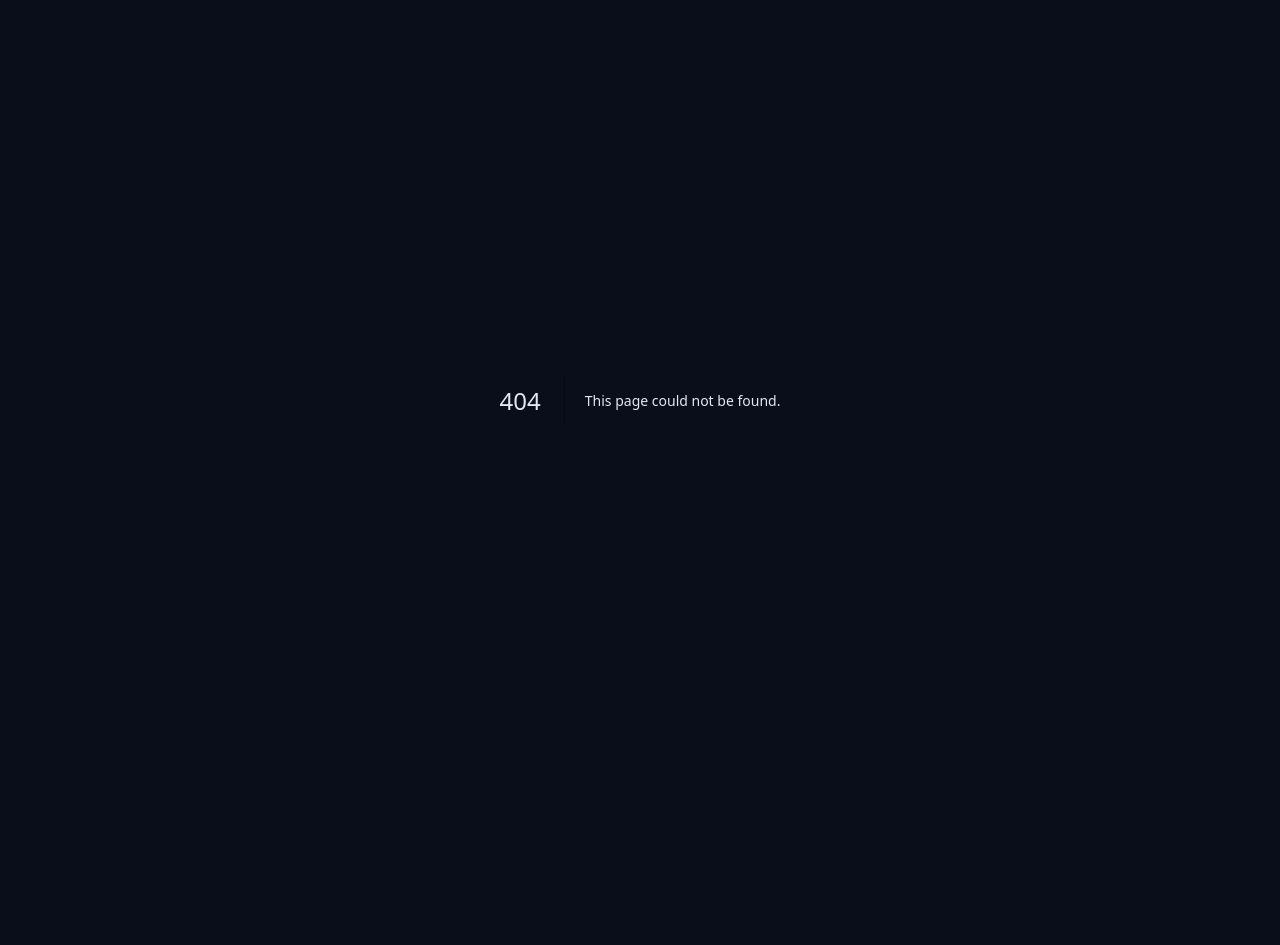
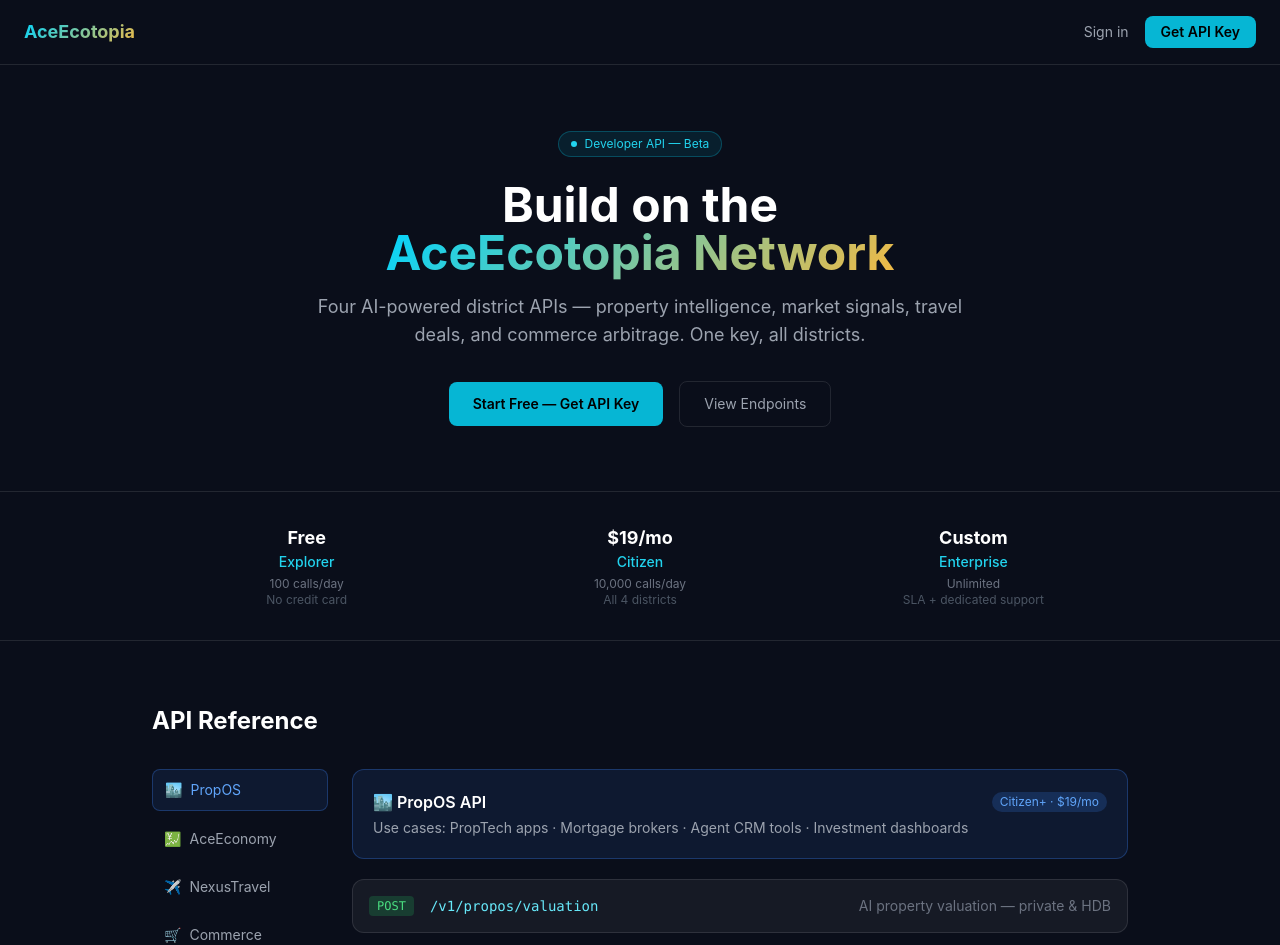
Before and after one commit to mailts001/MasterPage_AceEcotopia, a Next.js app: page /developer in a window 1280 px wide. Before the commit this address had no page. Shown: the top 945 px of the page. Before the commit the page ends 800 px from the top, so only its background shows below. Built offline with nearby package versions, Linux system fonts and the light colour scheme.

Commit message:
Add developer API portal with district endpoint explorer

```diff
--- /dev/null
+++ b/app/developer/page.tsx
@@ -0,0 +1,207 @@
+'use client'
+
+import { useState } from 'react'
+import Link from 'next/link'
+
+const APIS = [
+  {
+    district: 'PropOS',
+    icon: '🏙️',
+    color: 'text-blue-400',
+    border: 'border-blue-500/30',
+    bg: 'bg-blue-500/10',
+    badge: 'bg-blue-500/20 text-blue-400',
+    plan: 'Citizen+',
+    price: '$19/mo',
+    endpoints: [
+      { method: 'POST', path: '/v1/propos/valuation', desc: 'AI property valuation — private & HDB' },
+      { method: 'POST', path: '/v1/propos/deals', desc: 'Scan undervalued properties by district' },
+      { method: 'GET',  path: '/v1/propos/rental-arbitrage', desc: 'Find rental yield opportunities' },
+      { method: 'GET',  path: '/v1/propos/news/sentiment', desc: 'Singapore property sentiment index' },
+    ],
+    useCases: ['PropTech apps', 'Mortgage brokers', 'Agent CRM tools', 'Investment dashboards'],
+  },
+  {
+    district: 'AceEconomy',
+    icon: '💹',
+    color: 'text-green-400',
+    border: 'border-green-500/30',
+    bg: 'bg-green-500/10',
+    badge: 'bg-green-500/20 text-green-400',
+    plan: 'Citizen+',
+    price: '$19/mo',
+    endpoints: [
+      { method: 'GET',  path: '/v1/economy/signals', desc: 'Live momentum signals — US & HK stocks' },
+      { method: 'GET',  path: '/v1/economy/scanner', desc: 'RSI + MACD scanner results' },
+      { method: 'GET',  path: '/v1/economy/squeeze', desc: 'Volatility squeeze opportunities' },
+      { method: 'GET',  path: '/v1/economy/earnings', desc: 'Upcoming earnings catalysts' },
+    ],
+    useCases: ['Retail trading apps', 'Robo-advisors', 'Financial newsletters', 'Portfolio trackers'],
+  },
+  {
+    district: 'NexusTravel',
+    icon: '✈️',
+    color: 'text-purple-400',
+    border: 'border-purple-500/30',
+    bg: 'bg-purple-500/10',
+    badge: 'bg-purple-500/20 text-purple-400',
+    plan: 'Citizen+',
+    price: '$19/mo',
+    endpoints: [
+      { method: 'GET',  path: '/v1/travel/deals', desc: 'Live flight & hotel deal alerts' },
+      { method: 'POST', path: '/v1/travel/monitor', desc: 'Set a price-drop monitor for a route' },
+      { method: 'GET',  path: '/v1/travel/currency', desc: 'FX signals for travel routes' },
+      { method: 'GET',  path: '/v1/travel/alerts', desc: 'Recent alerts fired on monitored routes' },
+    ],
+    useCases: ['Travel apps', 'Corporate travel tools', 'Points optimisers', 'Deal newsletters'],
+  },
+  {
+    district: 'Commerce',
+    icon: '🛒',
+    color: 'text-amber-400',
+    border: 'border-amber-500/30',
+    bg: 'bg-amber-500/10',
+    badge: 'bg-amber-500/20 text-amber-400',
+    plan: 'Enterprise',
+    price: 'Custom',
+    endpoints: [
+      { method: 'GET',  path: '/v1/commerce/arbitrage', desc: 'Price gaps across Shopee, Lazada, Amazon' },
+      { method: 'POST', path: '/v1/commerce/scan', desc: 'Scan a product category for gaps' },
+      { method: 'GET',  path: '/v1/commerce/competitors', desc: 'Competitor price movements' },
+      { method: 'POST', path: '/v1/commerce/list', desc: 'Auto-generate optimised listing copy' },
+    ],
+    useCases: ['eCommerce sellers', 'Dropshipping tools', 'Amazon/Shopee analytics', 'Sourcing agents'],
+  },
+]
+
+const METHOD_COLOR: Record<string, string> = {
+  GET:  'bg-blue-500/20 text-blue-400',
+  POST: 'bg-green-500/20 text-green-400',
+  DELETE: 'bg-red-500/20 text-red-400',
+}
+
+export default function DeveloperPage() {
+  const [activeApi, setActiveApi] = useState(0)
+  const api = APIS[activeApi]
+
+  return (
+    <div className="min-h-screen bg-[#0A0E1A] text-white">
+      {/* Nav */}
+      <nav className="border-b border-white/10 px-6 py-4 flex items-center justify-between">
+        <Link href="/" className="text-lg font-bold gradient-text">AceEcotopia</Link>
+        <div className="flex items-center gap-4">
+          <Link href="/citizen/login" className="text-sm text-gray-400 hover:text-white transition">Sign in</Link>
+          <Link href="/citizen/register" className="text-sm bg-cyan-500 hover:bg-cyan-400 text-black font-semibold px-4 py-1.5 rounded-lg transition">
+            Get API Key
+          </Link>
+        </div>
+      </nav>
+
+      {/* Hero */}
+      <div className="max-w-5xl mx-auto px-6 py-16 text-center">
+        <div className="inline-flex items-center gap-2 text-xs text-cyan-400 border border-cyan-500/30 bg-cyan-500/10 px-3 py-1 rounded-full mb-6">
+          <span className="w-1.5 h-1.5 bg-cyan-400 rounded-full" />
+          Developer API — Beta
+        </div>
+        <h1 className="text-4xl md:text-5xl font-bold mb-4">
+          Build on the<br /><span className="gradient-text">AceEcotopia Network</span>
+        </h1>
+        <p className="text-lg text-gray-400 max-w-2xl mx-auto mb-8">
+          Four AI-powered district APIs — property intelligence, market signals, travel deals, and commerce arbitrage. One key, all districts.
+        </p>
+        <div className="flex items-center justify-center gap-4">
+          <Link href="/citizen/register" className="bg-cyan-500 hover:bg-cyan-400 text-black font-semibold px-6 py-3 rounded-lg transition text-sm">
+            Start Free — Get API Key
+          </Link>
+          <a href="#endpoints" className="text-sm text-gray-400 hover:text-white transition border border-white/10 px-6 py-3 rounded-lg">
+            View Endpoints
+          </a>
+        </div>
+      </div>
+
+      {/* Pricing strip */}
+      <div className="border-y border-white/10 bg-white/2 py-8">
+        <div className="max-w-5xl mx-auto px-6 grid grid-cols-3 gap-6">
+          {[
+            { tier: 'Explorer', price: 'Free', calls: '100 calls/day', note: 'No credit card' },
+            { tier: 'Citizen', price: '$19/mo', calls: '10,000 calls/day', note: 'All 4 districts' },
+            { tier: 'Enterprise', price: 'Custom', calls: 'Unlimited', note: 'SLA + dedicated support' },
+          ].map(p => (
+            <div key={p.tier} className="text-center">
+              <div className="text-lg font-bold text-white">{p.price}</div>
+              <div className="text-sm text-cyan-400 font-medium">{p.tier}</div>
+              <div className="text-xs text-gray-500 mt-1">{p.calls}</div>
+              <div className="text-xs text-gray-600">{p.note}</div>
+            </div>
+          ))}
+        </div>
+      </div>
+
+      {/* API Explorer */}
+      <div id="endpoints" className="max-w-5xl mx-auto px-6 py-16">
+        <h2 className="text-2xl font-bold mb-8">API Reference</h2>
+
+        <div className="flex gap-6">
+          {/* District tabs */}
+          <div className="w-44 shrink-0 space-y-2">
+            {APIS.map((a, i) => (
+              <button
+                key={a.district}
+                onClick={() => setActiveApi(i)}
+                className={`w-full text-left px-3 py-2.5 rounded-lg text-sm transition flex items-center gap-2 ${
+                  activeApi === i
+                    ? `${a.bg} ${a.color} border ${a.border}`
+                    : 'text-gray-400 hover:text-white hover:bg-white/5'
+                }`}
+              >
+                <span>{a.icon}</span>
+                {a.district}
+              </button>
+            ))}
+          </div>
+
+          {/* Endpoint panel */}
+          <div className="flex-1">
+            <div className={`p-5 rounded-xl border ${api.border} ${api.bg} mb-5`}>
+              <div className="flex items-center justify-between mb-1">
+                <h3 className="font-semibold text-white">{api.icon} {api.district} API</h3>
+                <span className={`text-xs px-2 py-0.5 rounded-full ${api.badge}`}>
+                  {api.plan} · {api.price}
+                </span>
+              </div>
+              <p className="text-sm text-gray-400">Use cases: {api.useCases.join(' · ')}</p>
+            </div>
+
+            <div className="space-y-3">
+              {api.endpoints.map(ep => (
+                <div key={ep.path} className="bg-white/5 border border-white/10 rounded-xl p-4 flex items-center gap-4">
+                  <span className={`text-xs font-mono px-2 py-0.5 rounded ${METHOD_COLOR[ep.method] ?? 'bg-gray-500/20 text-gray-400'} shrink-0`}>
+                    {ep.method}
+                  </span>
+                  <code className="text-sm text-cyan-300 font-mono">{ep.path}</code>
+                  <span className="text-sm text-gray-500 ml-auto text-right">{ep.desc}</span>
+                </div>
+              ))}
+            </div>
+
+            {/* Auth example */}
+            <div className="mt-6 bg-black/40 border border-white/10 rounded-xl p-4">
+              <div className="text-xs text-gray-500 mb-2 font-mono">Authentication</div>
+              <pre className="text-xs text-green-400 font-mono overflow-x-auto">{`curl https://master-page-ace-ecotopia.vercel.app/v1/${api.district.toLowerCase()}/signals \\
+  -H "Authorization: Bearer YOUR_API_KEY"`}</pre>
+            </div>
+          </div>
+        </div>
+
+        {/* CTA */}
+        <div className="mt-16 text-center bg-gradient-to-r from-cyan-500/10 to-blue-500/10 border border-cyan-500/20 rounded-2xl p-10">
+          <h3 className="text-2xl font-bold mb-2">Ready to build?</h3>
+          <p className="text-gray-400 mb-6 text-sm">Get your API key in 30 seconds. Free tier, no credit card.</p>
+          <Link href="/citizen/register" className="bg-cyan-500 hover:bg-cyan-400 text-black font-semibold px-8 py-3 rounded-lg transition">
+            Get Your API Key →
+          </Link>
+        </div>
+      </div>
+    </div>
+  )
+}
```
